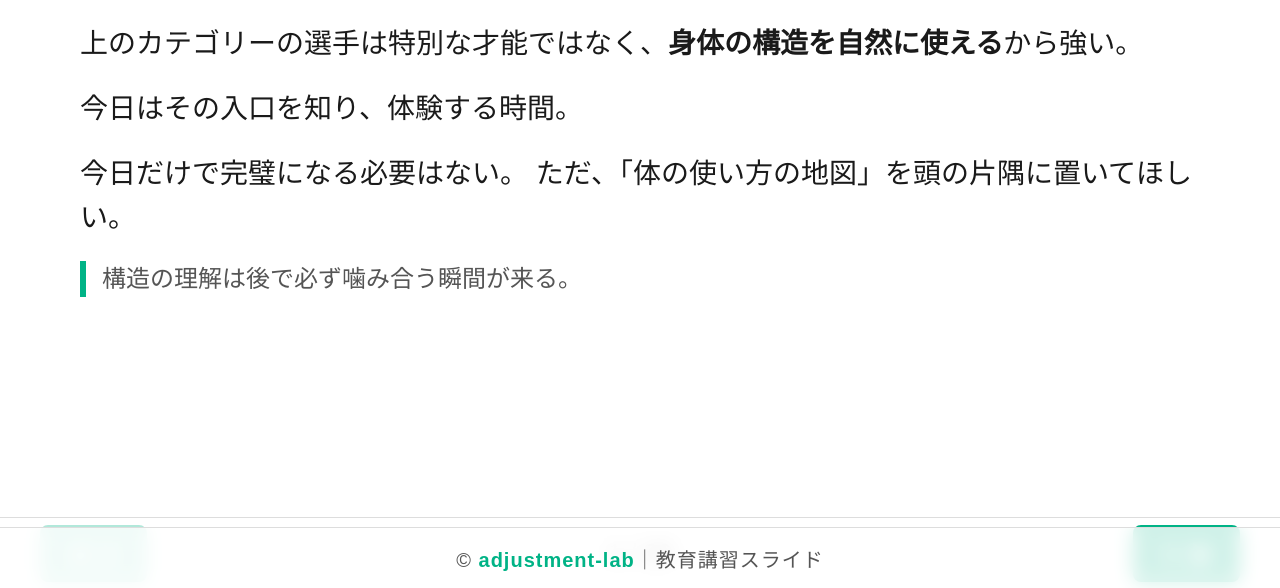
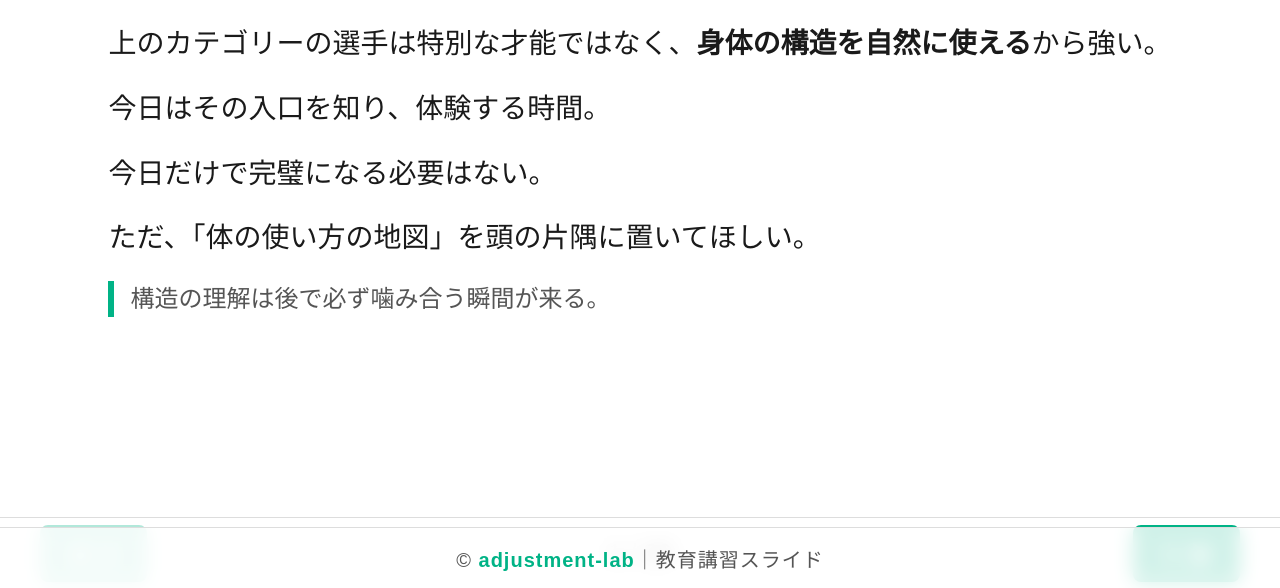
Before and after one commit to adjustment-commits/namerikawacity-2025, a plain HTML site: page coach/lesson01/index.html in a window 1280 px wide. Shown: the part 212-800 px from the top of the page. Drawn offline with Linux system fonts and the light colour scheme.

Commit message:
Update index.html

```diff
--- a/coach/lesson01/index.html
+++ b/coach/lesson01/index.html
@@ -142,8 +142,8 @@ li {
 <h1>第1回：立つことから始める</h1>
 <p>上のカテゴリーの選手は特別な才能ではなく、<strong>身体の構造を自然に使える</strong>から強い。</p>
 <p>今日はその入口を知り、体験する時間。</p>
-<p>今日だけで完璧になる必要はない。
-ただ、「体の使い方の地図」を頭の片隅に置いてほしい。</p>
+<p>今日だけで完璧になる必要はない。</p>
+<p>ただ、「体の使い方の地図」を頭の片隅に置いてほしい。</p>
 <div class="note">構造の理解は後で必ず噛み合う瞬間が来る。</div>
 </div>
 </section>
```
